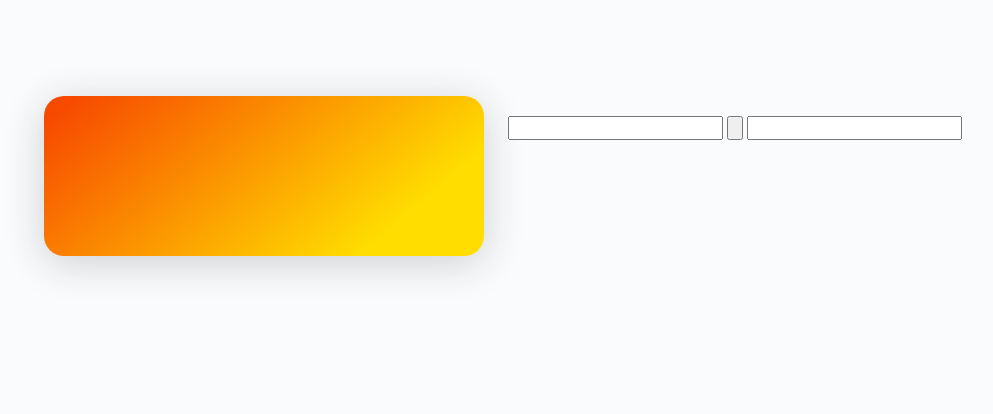
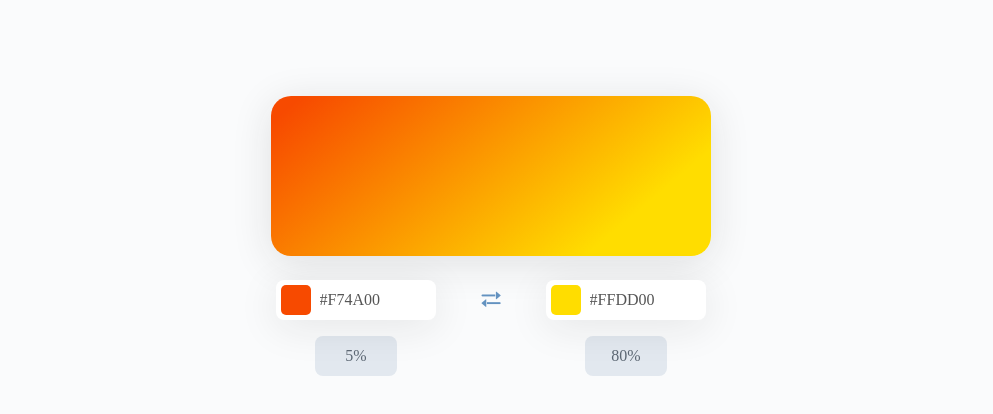
Before and after one commit to AmirhBeigi/gradientor, a plain HTML site: page src/index.html in a window 1280 px wide. Shown: the whole page, without its empty margins (149-1142 px from the left). Drawn offline with Linux system fonts and the light colour scheme.

Commit message:
add preview & color input

```diff
--- a/dist/styles/main.css
+++ b/dist/styles/main.css
@@ -4,10 +4,19 @@ body {
     background: #FAFBFC;
 }
 
+* {
+    font-family: Nunito;
+}
+
 .container {
+    /* display: flex;
+    flex-direction: column;
+    height: 100%;
+    align-items: center; */
+}
+
+.gradient-preview-container {
     display: flex;
-    height: 100%;
-    align-items: center;
     justify-content: center;
 }
 
@@ -19,5 +28,75 @@ body {
     border-radius: 20px;
     background: #F74A00;
     background: linear-gradient(140deg, #F74A00 5%, #FFDD00 80%);
-    box-shadow: 0px 7px 40px 0px #23232333;
+    box-shadow: 0px 7px 40px 0px #2323231f;
 }
+
+.color-container {
+    display: flex;
+    justify-content: center;
+    margin-top: 1.5rem;
+}
+
+.color-input {}
+
+#color-one-code,
+#color-two-code {
+    width: 100px;
+    height: 40px;
+    border: none;
+    border-radius: 8px;
+    padding: 0 1rem 0 2.7rem;
+    color: #555555;
+    box-shadow: 0px 7px 40px 0px #23232318;
+    font-size: 1rem;
+}
+
+.color {
+    height: 30px;
+    width: 30px;
+    background-color: turquoise;
+    border-radius: 5px;
+    position: absolute;
+    top: 5px;
+    left: 5px;
+}
+
+#color-one {
+    background: #F74A00;
+}
+
+#color-two {
+    background: #FFDD00;
+}
+
+#color-revers {
+    background-color: transparent;
+    border: none;
+    margin: 0.5rem 2rem;
+    vertical-align: top;
+    color: #6392C0;
+    font-size: 1.2rem;
+}
+
+.color-stop {
+    display: block;
+    margin: 0 auto;
+    width: 50px;
+    height: 40px;
+    text-align: center;
+    border: none;
+    border-radius: 8px;
+    margin-top: 1rem;
+    padding: 0 1rem;
+    background: #E2E8EF;
+    color: #5C6773;
+    font-size: 1rem;
+}
+
+.d-inline-block {
+    display: inline-block;
+}
+
+.p-relative {
+    position: relative;
+}
--- a/src/index.html
+++ b/src/index.html
@@ -23,9 +23,17 @@
         </div>
         <div class="color-container">
             <div class="color-input">
-                <input type="text" id="color-one">
-                <input type="button" id="color-revers">
-                <input type="text" id="color-two">
+                <div class="d-inline-block p-relative">
+                    <input type="text" id="color-one-code" value="#F74A00">
+                    <div class="color" id="color-one"></div>
+                    <input type="text" class="color-stop" id="color-one-stop" value="5%">
+                </div>
+                <button id="color-revers" class="icon-reverse"></button>
+                <div class="d-inline-block p-relative">
+                    <input type="text" id="color-two-code" value="#FFDD00">
+                    <div class="color" id="color-two"></div>
+                    <input type="text" class="color-stop" id="color-two-stop" value="80%">
+                </div>
             </div>
         </div>
         <div class="angle-container"></div>
```
